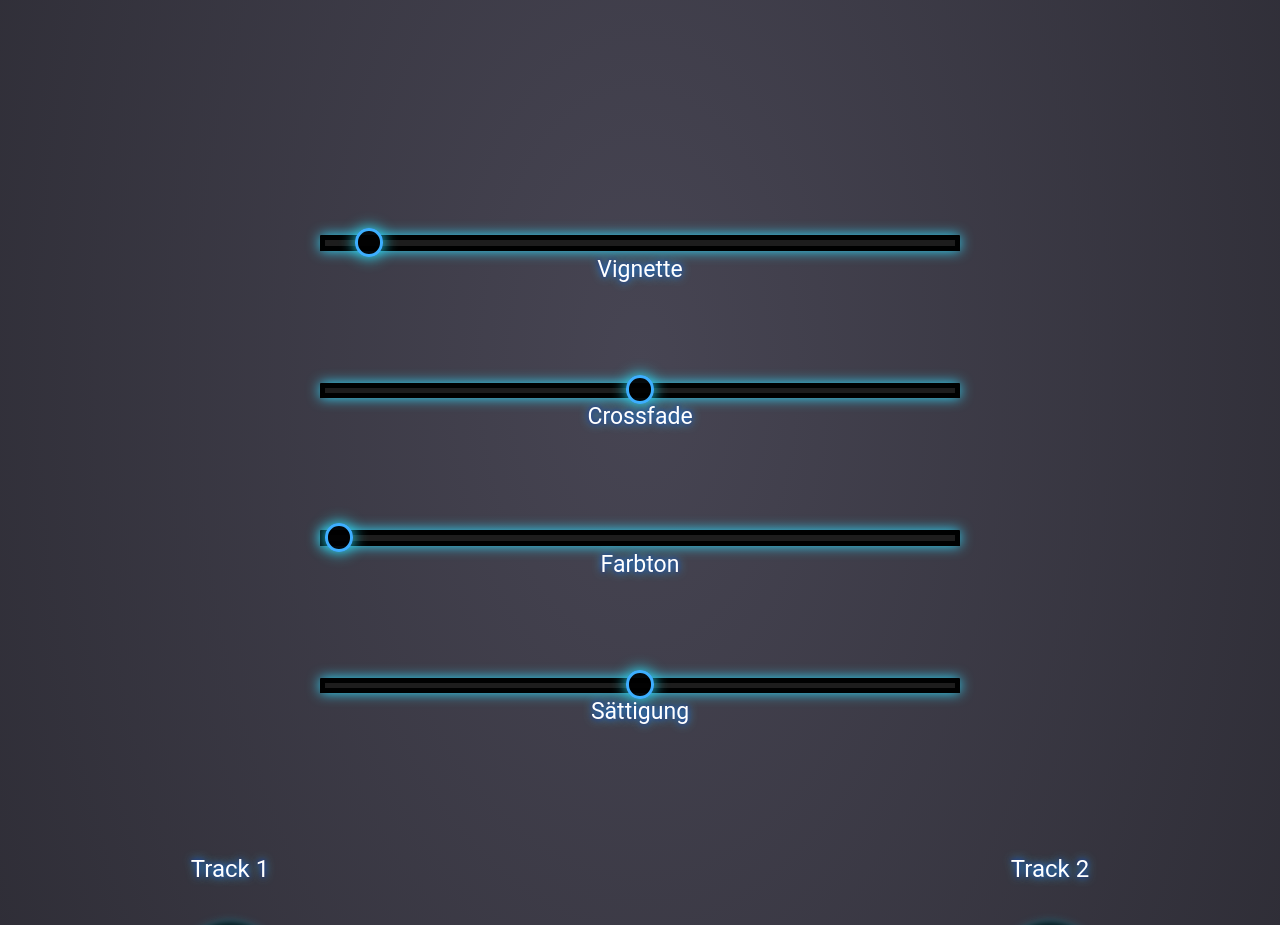
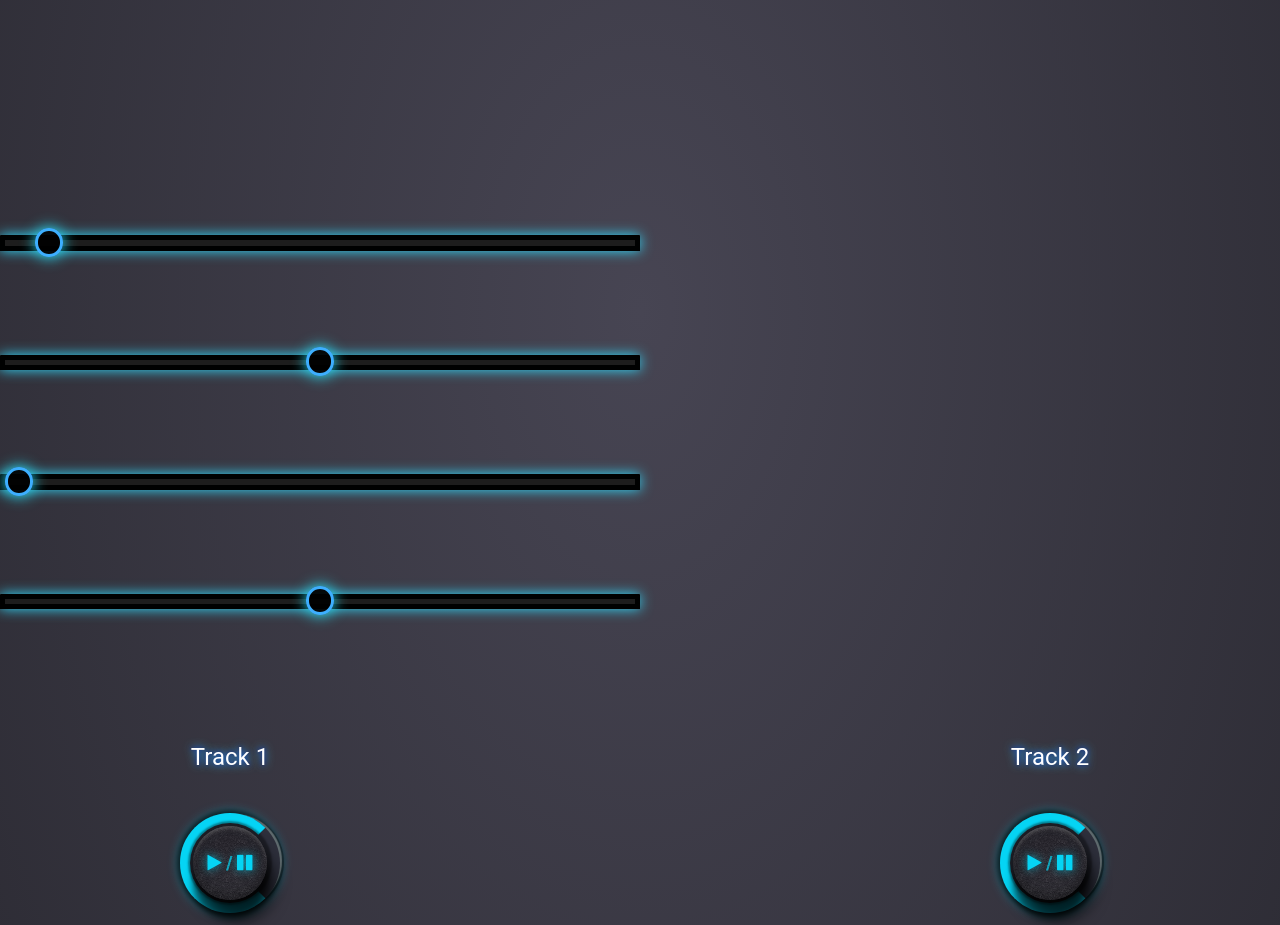
Before and after one commit to hKBi/DJ-VJ, a website with bundled scripts: page Vorbereitung1/index.html in a window 1280 px wide. Shown: the part 760-1685 px from the top of the page. Built offline with nearby package versions, Linux system fonts and the light colour scheme; files whose address does not match are found by name.

Commit message:
Revert "video fader css"
This reverts commit cd606560a682cba4ee08a1e16c4bf92823f417aa.

```diff
--- a/Vorbereitung1/css/style.css
+++ b/Vorbereitung1/css/style.css
@@ -32,14 +32,6 @@ body {
   text-align: center;
   /*padding-top: 30%;*/
   padding-top: 80px;
-  text-shadow: 0 0 10px #42d0ff, 0 0 5px darkblue;
-}
-.jcell5 {
-  color: white;
-  font-size: 1.2em;
-  text-align: center;
-  /*padding-top: 30%;*/
-  /*padding-top: 80px;*/
   text-shadow: 0 0 10px #42d0ff, 0 0 5px darkblue;
 }
 
--- a/Vorbereitung1/index.html
+++ b/Vorbereitung1/index.html
@@ -29,15 +29,10 @@ video {
     <video src="./darkkermit.webm" controls loop id="kermit"></video>
     <video src="./starwarsbackround.webm" controls loop id="starwars"></video>
     <canvas id="canvas" width="640" height="480"></canvas>
-    <div class="jcell5">
-    <input type="range" id="vignette-range" min="0" max="20" step="0.0001" value="1"/></div>
-    <div class="jcell5"><div class="jcell5">Vignette</div>
-    <input type="range" id="opacity-range" min="0" max="1" step="0.0001" value="0.5"/></div>
-    <div class="jcell5"><div class="jcell5">Crossfade</div>
-    <input type="range" id="hue-range" min="0" max="1" step="0.0001" value="0"/></div>
-    <div class="jcell5"><div class="jcell5">Farbton</div>
-    <input type="range" id="saturation-range" min="-1" max="1" step="0.0001" value="0"/></div>
-    <div class="jcell5"><div class="jcell5">Sättigung</div></div>
+    <input type="range" id="vignette-range" min="0" max="20" step="0.0001" value="1"/>
+    <input type="range" id="opacity-range" min="0" max="1" step="0.0001" value="0.5"/>
+    <input type="range" id="hue-range" min="0" max="1" step="0.0001" value="0"/>
+    <input type="range" id="saturation-range" min="-1" max="1" step="0.0001" value="0"/>
 
 
 
```
